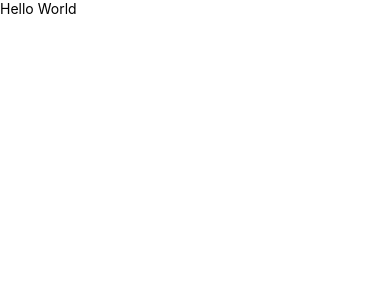
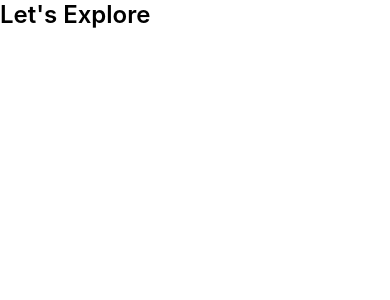
Before and after one commit to P-MBD/PracticeSocialMediaApp, a React Native app: screen / in a window 390 px wide. Shown: the top 300 px of the page. Built offline with nearby package versions, Linux system fonts and the light colour scheme.

Commit message:
67 - Creating Title Component English

```diff
--- a/App.tsx
+++ b/App.tsx
@@ -1,9 +1,12 @@
 import React from "react";
 import {SafeAreaView,Text } from "react-native";
+import Title from "./components/Title";
+
 const App=()=> {
-
 return(
-  <Text style={{fontFamily: 'Inter'}}>Hello World</Text>
+  <SafeAreaView>
+      <Title title={"Let's Explore"} />
+  </SafeAreaView>
   );
 };
 
--- /dev/null
+++ b/components/Title.js
@@ -0,0 +1,13 @@
+import React from "react";
+import {Text} from 'react-native';
+import PropTypes from "prop-types";
+import style from "./style";
+
+const Title = (props) => {
+    return <Text style={style.title}>{props.title}</Text>;
+}
+Title.propTypes = {
+    title:PropTypes.string.isRequired,
+}
+
+export default Title;
--- /dev/null
+++ b/components/style.js
@@ -0,0 +1,11 @@
+import { StyleSheet } from "react-native";
+const style = StyleSheet.create({
+    title:{
+        fontFamily:'Inter',
+        fontWeight:'600',
+        fontSize:24,
+        lineHeight:29,
+    }
+})
+
+export default style;
--- a/package.json
+++ b/package.json
@@ -10,6 +10,7 @@
     "test": "jest"
   },
   "dependencies": {
+    "prop-types": "^15.8.1",
     "react": "18.2.0",
     "react-native": "0.72.6",
     "react-native-asset": "2.1.1"
```
Also changed, not shown: 2 other files (tests, documents, lock files or other folders).
